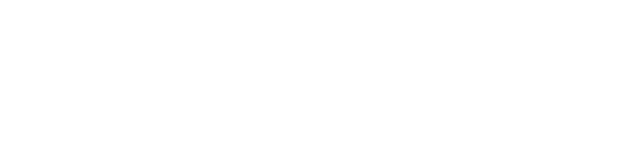
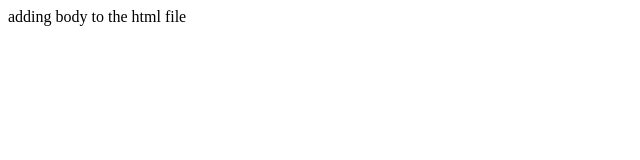
Before and after one commit to sneha11sep/MovieFlix, a plain HTML site: page index.html in a window 1280 px wide. Shown: the whole page, without its empty margins (0-640 px from the left). Drawn offline with Linux system fonts and the light colour scheme.

Commit message:
fix[initial-commit]: fix the html body

```diff
--- a/index.html
+++ b/index.html
@@ -3,6 +3,6 @@
 
 </head>
 <body>
-
+adding body to the html file
 </body>
 </html>
```
